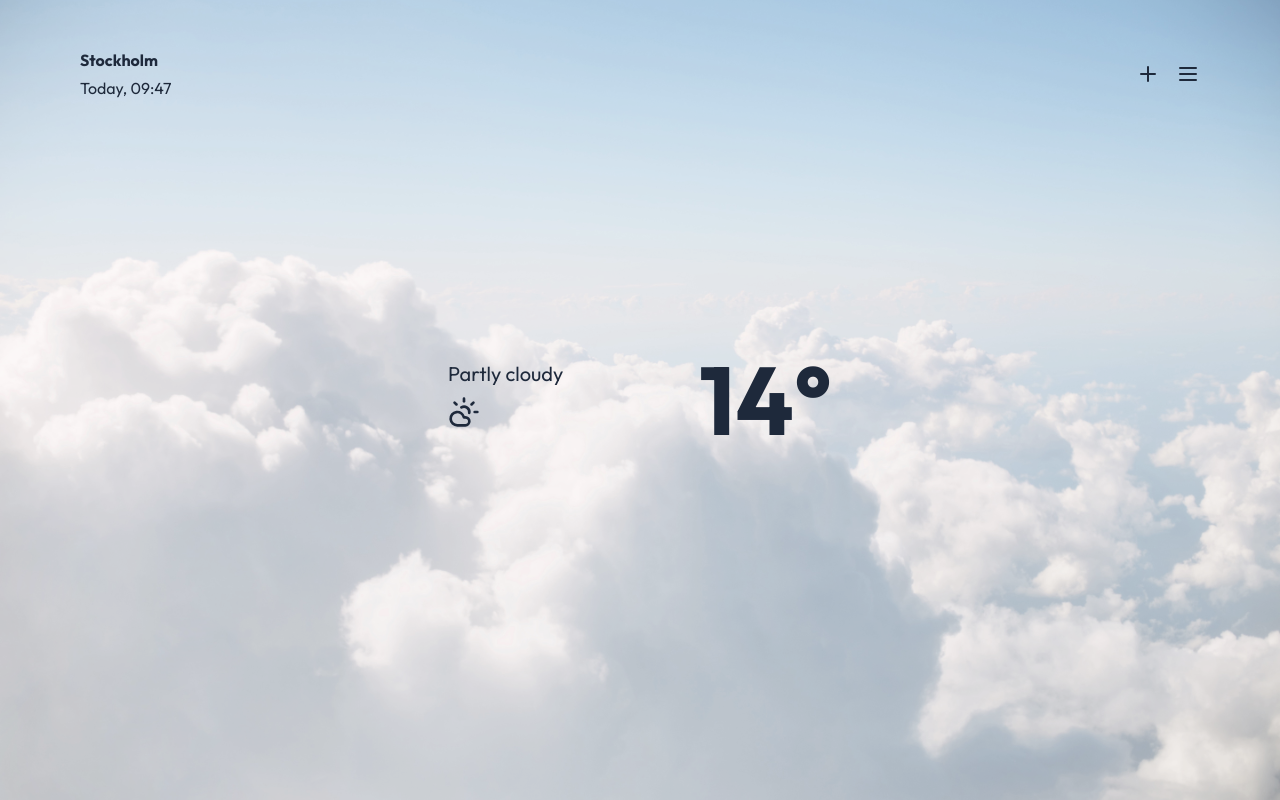
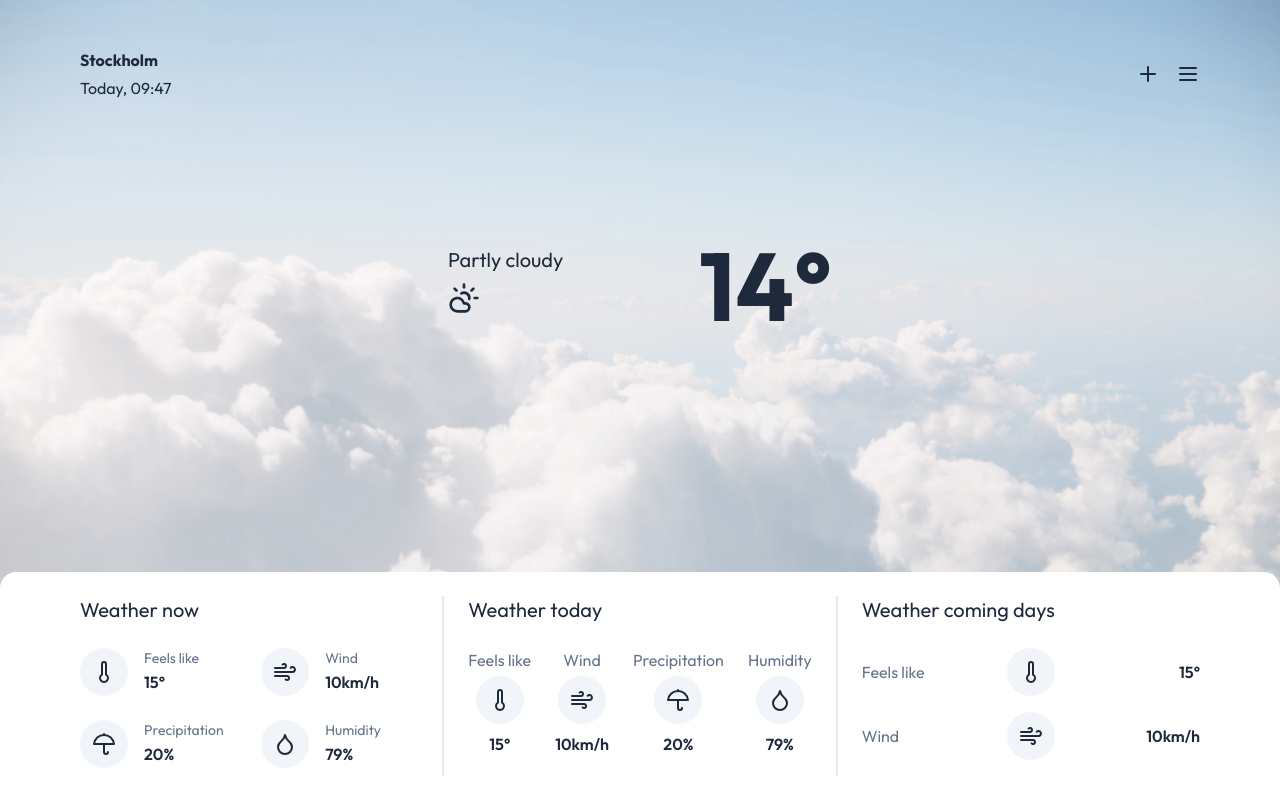
Before and after one commit to ell-ska/weather-app, a Next.js app: page / in a window 1280 px wide. Built offline with nearby package versions, Linux system fonts and the light colour scheme.

Commit message:
desktop styling

```diff
--- a/app/page.tsx
+++ b/app/page.tsx
@@ -1,9 +1,11 @@
 import CurrentWeather from '@/components/CurrentWeather'
+import WeatherInfo from '@/components/Info/WeatherInfo'
 
 export default function Home() {
   return (
     <main className='flex min-h-screen flex-col'>
       <CurrentWeather />
+      <WeatherInfo />
     </main>
   )
 }
--- /dev/null
+++ b/components/Info/IconWithBackground.tsx
@@ -0,0 +1,14 @@
+import { cn } from '@/lib/utils'
+
+type IconWithBackgroundProps = {
+  icon: React.ReactNode
+  className?: string
+}
+
+const IconWithBackground = ({ icon, className }: IconWithBackgroundProps) => {
+  return (
+    <div className={cn('rounded-full bg-slate-100 p-3', className)}>{icon}</div>
+  )
+}
+
+export default IconWithBackground
--- /dev/null
+++ b/components/Info/InfoCards.tsx
@@ -0,0 +1,43 @@
+import IconWithBackground from './IconWithBackground'
+
+type InfoContent = {
+  icon: React.ReactNode
+  title: string
+  value: string
+}
+
+type Card = 'horizontal-compact' | 'horizontal-wide' | 'vertical'
+
+type InfoCardProps = InfoContent & { cardType: Card }
+
+const InfoCard = ({ icon, title, value, cardType }: InfoCardProps) => {
+  if (cardType === 'horizontal-compact') {
+    return (
+      <div className='flex gap-4'>
+        <IconWithBackground icon={icon} />
+        <div className='flex flex-col gap-[2px]'>
+          <span className='text-sm text-slate-500'>{title}</span>
+          <span className='font-semibold'>{value}</span>
+        </div>
+      </div>
+    )
+  } else if (cardType === 'horizontal-wide') {
+    return (
+      <div className='grid grid-cols-3 items-center'>
+        <span className='text-slate-500'>{title}</span>
+        <IconWithBackground icon={icon} className='justify-self-center' />
+        <span className='justify-self-end font-semibold'>{value}</span>
+      </div>
+    )
+  } else if (cardType === 'vertical') {
+    return (
+      <div className='flex flex-col items-center'>
+        <span className='mb-1 whitespace-nowrap text-slate-500'>{title}</span>
+        <IconWithBackground icon={icon} />
+        <span className='mt-2 font-semibold'>{value}</span>
+      </div>
+    )
+  }
+}
+
+export { type InfoContent, type Card, InfoCard }
--- /dev/null
+++ b/components/Info/InfoSection.tsx
@@ -0,0 +1,78 @@
+'use client'
+
+import * as ScrollArea from '@radix-ui/react-scroll-area'
+
+import { type InfoContent, type Card, InfoCard } from './InfoCards'
+
+type InfoSectionProps = {
+  cardType: Card
+  title: string
+  content: InfoContent[]
+}
+
+const InfoSection = ({ cardType, title, content }: InfoSectionProps) => {
+  if (cardType === 'horizontal-compact') {
+    return (
+      <div className='flex-1 space-y-6'>
+        <h3 className='text-xl'>{title}</h3>
+        <div className='grid grid-cols-2 gap-6'>
+          {content.map(({ icon, title, value }) => (
+            <InfoCard
+              key={title}
+              icon={icon}
+              title={title}
+              value={value}
+              cardType={cardType}
+            />
+          ))}
+        </div>
+      </div>
+    )
+  } else if (cardType === 'horizontal-wide') {
+    return (
+      <div className='flex-1 space-y-6'>
+        <h3 className='text-xl'>{title}</h3>
+        <ScrollArea.Root className='h-32 overflow-hidden'>
+          <ScrollArea.Viewport className='h-full w-full'>
+            <div className='space-y-4'>
+              {content.map(({ icon, title, value }) => (
+                <InfoCard
+                  key={title}
+                  icon={icon}
+                  title={title}
+                  value={value}
+                  cardType={cardType}
+                />
+              ))}
+            </div>
+          </ScrollArea.Viewport>
+          <ScrollArea.Scrollbar></ScrollArea.Scrollbar>
+        </ScrollArea.Root>
+      </div>
+    )
+  } else if (cardType === 'vertical') {
+    return (
+      <div className='flex-1 space-y-6'>
+        <h3 className='text-xl'>{title}</h3>
+        <ScrollArea.Root className='max-w-sm overflow-hidden'>
+          <ScrollArea.Viewport className='h-full w-full'>
+            <div className='flex gap-6'>
+              {content.map(({ icon, title, value }) => (
+                <InfoCard
+                  key={title}
+                  icon={icon}
+                  title={title}
+                  value={value}
+                  cardType={cardType}
+                />
+              ))}
+            </div>
+          </ScrollArea.Viewport>
+          <ScrollArea.Scrollbar orientation='horizontal'></ScrollArea.Scrollbar>
+        </ScrollArea.Root>
+      </div>
+    )
+  }
+}
+
+export default InfoSection
--- /dev/null
+++ b/components/Info/WeatherInfo.tsx
@@ -0,0 +1,47 @@
+'use client'
+
+import { Droplet, Thermometer, Umbrella, Wind } from 'lucide-react'
+import * as Separator from '@radix-ui/react-separator'
+
+import InfoSection from './InfoSection'
+
+const testWeather = [
+  { icon: <Thermometer />, title: 'Feels like', value: '15°' },
+  { icon: <Wind />, title: 'Wind', value: '10km/h' },
+  { icon: <Umbrella />, title: 'Precipitation', value: '20%' },
+  { icon: <Droplet />, title: 'Humidity', value: '79%' },
+]
+
+const WeatherInfo = () => {
+  return (
+    <section className='flex gap-6 rounded-t-2xl bg-white px-20 py-6'>
+      <InfoSection
+        cardType='horizontal-compact'
+        title='Weather now'
+        content={testWeather}
+      />
+      <Separator.Root
+        decorative={true}
+        orientation='vertical'
+        className='w-[2px] rounded-full bg-slate-200'
+      />
+      <InfoSection
+        cardType='vertical'
+        title='Weather today'
+        content={testWeather}
+      />
+      <Separator.Root
+        decorative={true}
+        orientation='vertical'
+        className='w-[2px] rounded-full bg-slate-200'
+      />
+      <InfoSection
+        cardType='horizontal-wide'
+        title='Weather coming days'
+        content={testWeather}
+      />
+    </section>
+  )
+}
+
+export default WeatherInfo
--- a/package.json
+++ b/package.json
@@ -9,6 +9,8 @@
     "lint": "next lint"
   },
   "dependencies": {
+    "@radix-ui/react-scroll-area": "^1.0.4",
+    "@radix-ui/react-separator": "^1.0.3",
     "@types/node": "20.6.3",
     "@types/react": "18.2.22",
     "@types/react-dom": "18.2.7",
@@ -18,7 +20,7 @@
     "eslint": "8.49.0",
     "eslint-config-next": "13.5.1",
     "lucide-react": "^0.279.0",
-    "next": "13.5.1",
+    "next": "^13.5.2",
     "postcss": "8.4.30",
     "prettier": "^3.0.3",
     "prettier-plugin-tailwindcss": "^0.5.4",
@@ -26,7 +28,6 @@
     "react-dom": "18.2.0",
     "tailwind-merge": "^1.14.0",
     "tailwindcss": "3.3.3",
-    "tailwindcss-animate": "^1.0.7",
     "typescript": "5.2.2"
   }
 }
--- a/tailwind.config.js
+++ b/tailwind.config.js
@@ -1,6 +1,5 @@
 /** @type {import('tailwindcss').Config} */
 module.exports = {
-  darkMode: ['class'],
   content: [
     './pages/**/*.{ts,tsx}',
     './components/**/*.{ts,tsx}',
@@ -11,29 +10,5 @@ module.exports = {
     fontFamily: {
       sans: ['var(--font-outfit)'],
     },
-    container: {
-      center: true,
-      padding: '2rem',
-      screens: {
-        '2xl': '1400px',
-      },
-    },
-    extend: {
-      keyframes: {
-        'accordion-down': {
-          from: { height: 0 },
-          to: { height: 'var(--radix-accordion-content-height)' },
-        },
-        'accordion-up': {
-          from: { height: 'var(--radix-accordion-content-height)' },
-          to: { height: 0 },
-        },
-      },
-      animation: {
-        'accordion-down': 'accordion-down 0.2s ease-out',
-        'accordion-up': 'accordion-up 0.2s ease-out',
-      },
-    },
   },
-  plugins: [require('tailwindcss-animate')],
 }
```
Also changed, not shown: components.json (deleted), 1 other file (tests, documents, lock files or other folders).
